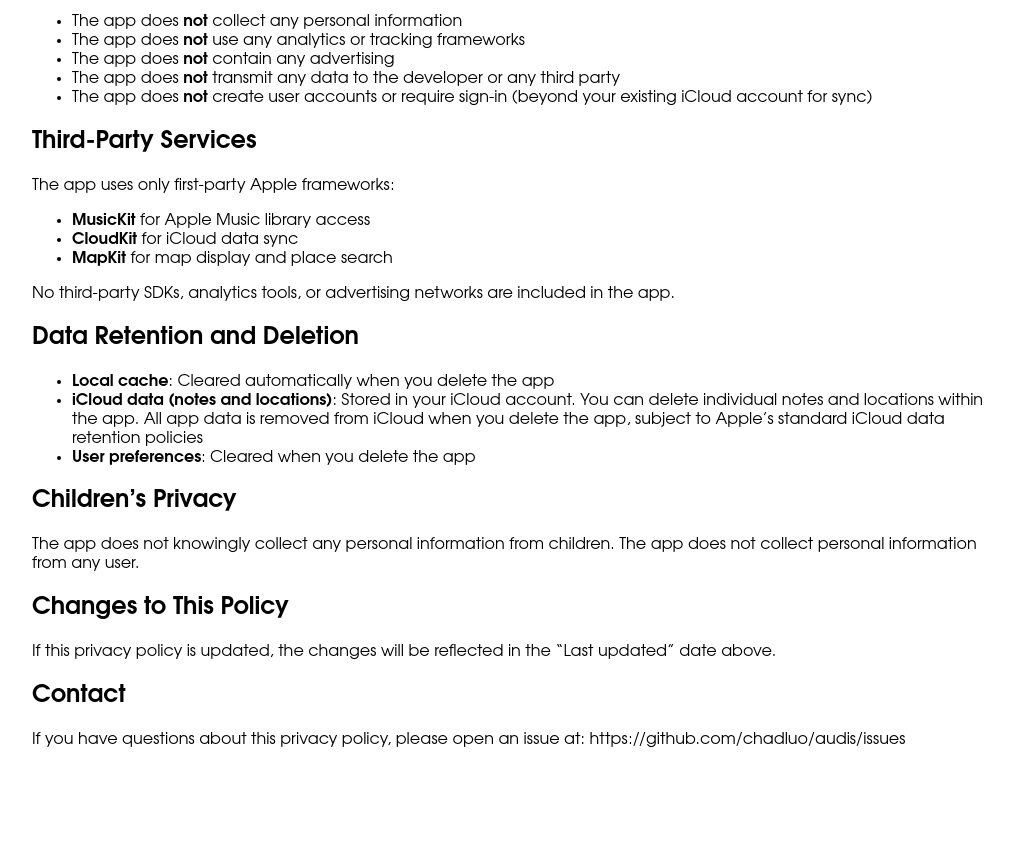
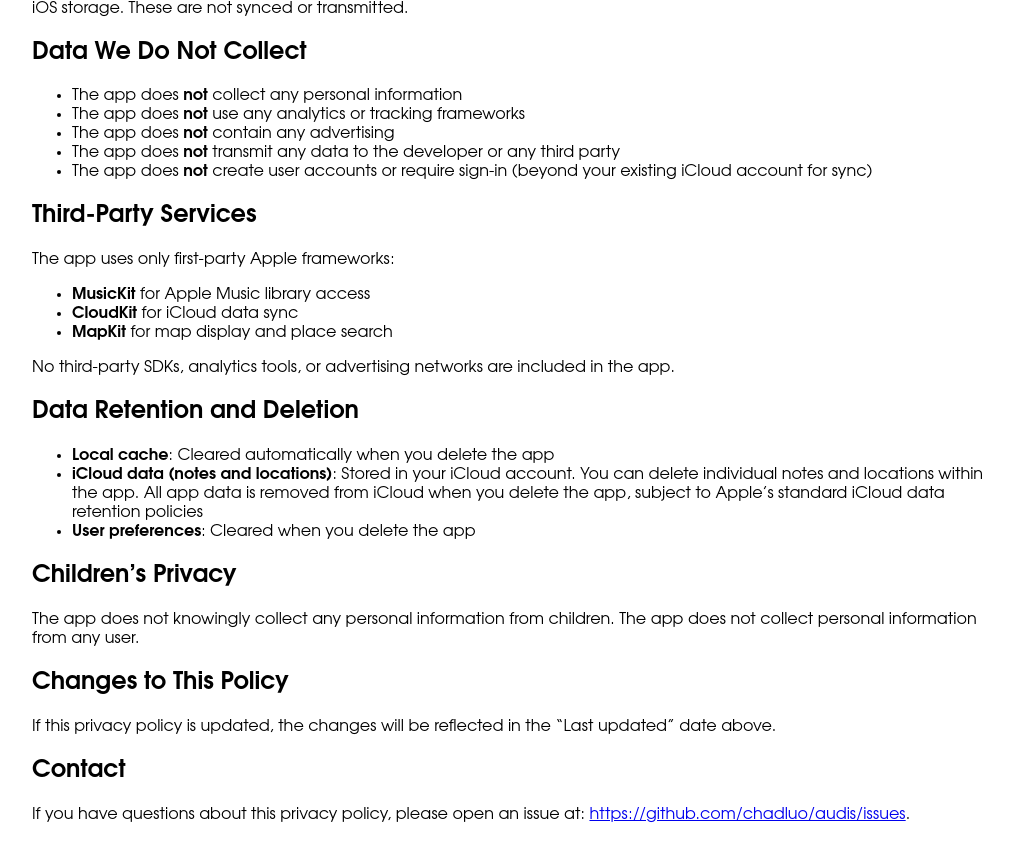
Before and after one commit to chadluo/audis, a plain HTML site: page privacy.html in a window 1280 px wide. Shown: the part 1176-2037 px from the top of the page, without its empty margins (128-1141 px from the left). Before the commit the page ends 1942 px from the top, so only its background shows below. Drawn offline with Linux system fonts and the light colour scheme.

Commit message:
add link in privacy

```diff
--- a/privacy.html
+++ b/privacy.html
@@ -13,7 +13,7 @@
 
         .container {
             max-width: 60rem;
-            margin: auto;
+            margin: 6rem auto;
         }
     </style>
 </head>
@@ -114,7 +114,7 @@
             the “Last updated” date above.</p>
         <h2 id="contact">Contact</h2>
         <p>If you have questions about this privacy policy, please open an issue
-            at: https://github.com/chadluo/audis/issues</p>
+            at: <a href="https://github.com/chadluo/audis/issues">https://github.com/chadluo/audis/issues</a>.</p>
     </div>
 </body>
 
```
